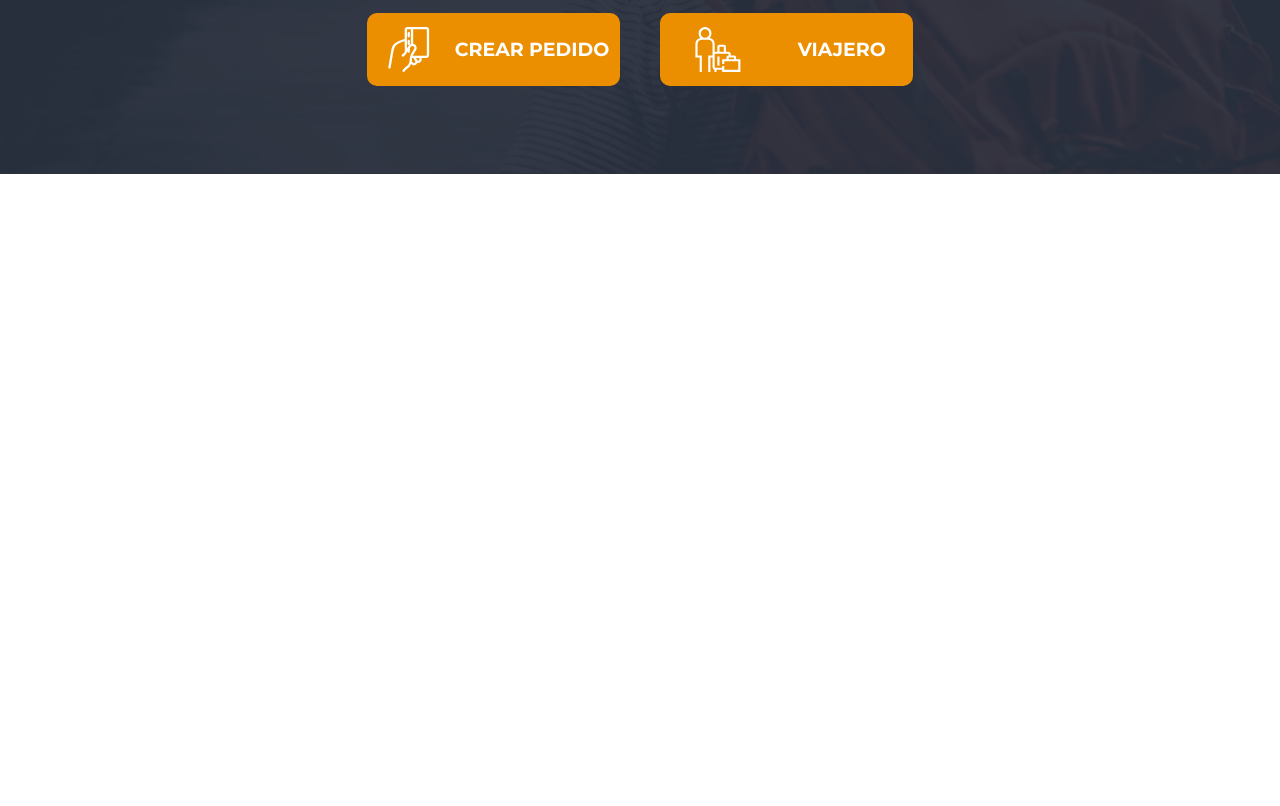
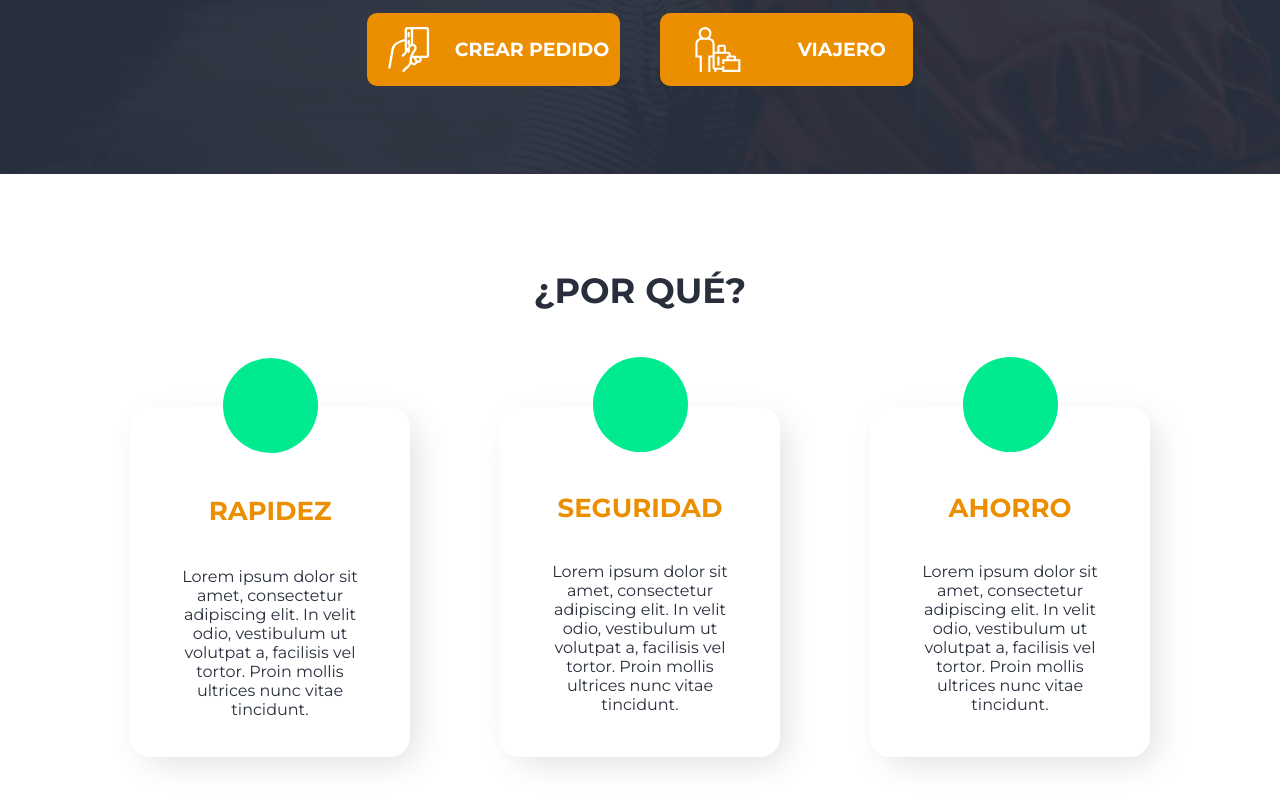
Before and after one commit to cagfcagf/Nuevo-home, a plain HTML site: page index.html in a window 1280 px wide. Shown: the part 540-1346 px from the top of the page. Before the commit the page ends 800 px from the top, so only its background shows below. Drawn offline with Linux system fonts and the light colour scheme.

Commit message:
cualidades

```diff
--- a/estilos.css
+++ b/estilos.css
@@ -60,6 +60,7 @@ img#logo {
   border-radius: 10px;
   border: 0px solid #00EB8F;
   border-width: medium;
+  transition: background-color 0.5s, border-radius 0.5s;
 
 
 
@@ -96,6 +97,12 @@ img#logo {
 
 .row {
   display: flex;
+}
+
+.value-preposition-container {
+  display: flex;
+  justify-content: center;
+  width: inherit;
 }
 
 .col-1 {
@@ -201,20 +208,25 @@ h1 {
   border: 0px solid #EB8F00;
   border-width: medium;
   fill: black;
+  transition: fill 0.5s;
 
 }
 
 .button-orange:hover #Trazado_22{
   fill: black;
+  transition: fill 0.5s;
 }
 .button-orange:hover #Trazado_23{
   fill: black;
+  transition: fill 0.5s;
 }
 .button-orange:hover #Trazado_24{
   fill: black;
+  transition: fill 0.5s;
 }
 .button-orange:hover #Trazado_25{
   fill: black;
+  transition: fill 0.5s;
 }
 
 
@@ -225,6 +237,8 @@ h1 {
   border: 0px solid #EB8F00;
   border-width: medium;
   fill: black;
+  transition: color 0.5s, background-color 0.5s, border-radius 0.5s, border-width 0.5s;
+
 }
 
 .button-orange svg {
@@ -248,3 +262,65 @@ h1 {
 .button-orange-margin-right {
     margin-right: 20px;
 }
+
+
+.value-left, .value-center, .value-right {
+  height: 350px;
+  width: 280px;
+  box-shadow: 10px 10px 34px -5px rgba(0,0,0,0.13);
+  border-radius: 20px;
+
+}
+
+.value-center {
+  margin: 0 90px 0 90px;
+}
+
+.value-left {
+  display: flex;
+  flex-direction:column;
+  justify-content: space-around;
+  align-items: center;
+}
+
+h2 {
+  margin: 0;
+  color: #282E3C;
+  text-transform: uppercase;
+  text-align: center;
+  font-size: 35px;
+  font-weight: bold;
+}
+
+h3 {
+  margin: 0;
+  color: #EB8F00;
+  text-transform: uppercase;
+  text-align: center;
+  font-size: 26px;
+  font-weight: bold;
+}
+
+.value-preposition-container p {
+  margin: 0;
+  color: #282E3C;
+  text-align: center;
+  font-size: 16px;
+  padding: 37.5px;
+
+}
+
+.value-preposition-container h3 {
+  padding: 90px 0 0 0;
+}
+
+
+.green-circle {
+  background: #00EB8F;
+  border-radius: 50%;
+  height: 95px;
+  width: 95px;
+  align-self: center;
+  margin: -50px auto;
+
+}
--- a/index.html
+++ b/index.html
@@ -92,6 +92,47 @@
 
         </div>
       </section>
+      <section class="why">
+          <br>
+          <br>
+          <br>
+          <br>
+          <br>
+          <h2>¿por qué?</h2>
+          <br>
+          <br>
+          <br>
+          <br>
+          <br>
+          <div class="value-preposition-container">
+          <div class="col-4 value-left">
+            <div class="green-circle"></div>
+            <h3>rapidez</h3>
+            <p>Lorem ipsum dolor sit amet, consectetur adipiscing elit. In velit odio, vestibulum ut volutpat a, facilisis vel tortor. Proin mollis ultrices nunc vitae tincidunt.</p>
+          </div>
+          <div class="col-4 value-center">
+            <div class="green-circle"></div>
+            <h3>seguridad</h3>
+            <p>Lorem ipsum dolor sit amet, consectetur adipiscing elit. In velit odio, vestibulum ut volutpat a, facilisis vel tortor. Proin mollis ultrices nunc vitae tincidunt.</p>
+          </div>
+          <div class="col-4 value-right">
+            <div class="green-circle"></div>
+            <h3>ahorro</h3>
+            <p>Lorem ipsum dolor sit amet, consectetur adipiscing elit. In velit odio, vestibulum ut volutpat a, facilisis vel tortor. Proin mollis ultrices nunc vitae tincidunt.</p>
+          </div>
+          </div>
+      </section>
+      </div>
+          <br>
+          <br>
+          <br>
+          <br>
+          <br>
+          <br>
+          <br>
+          <br>
+
+      </section>
 
 
     </header>
```
